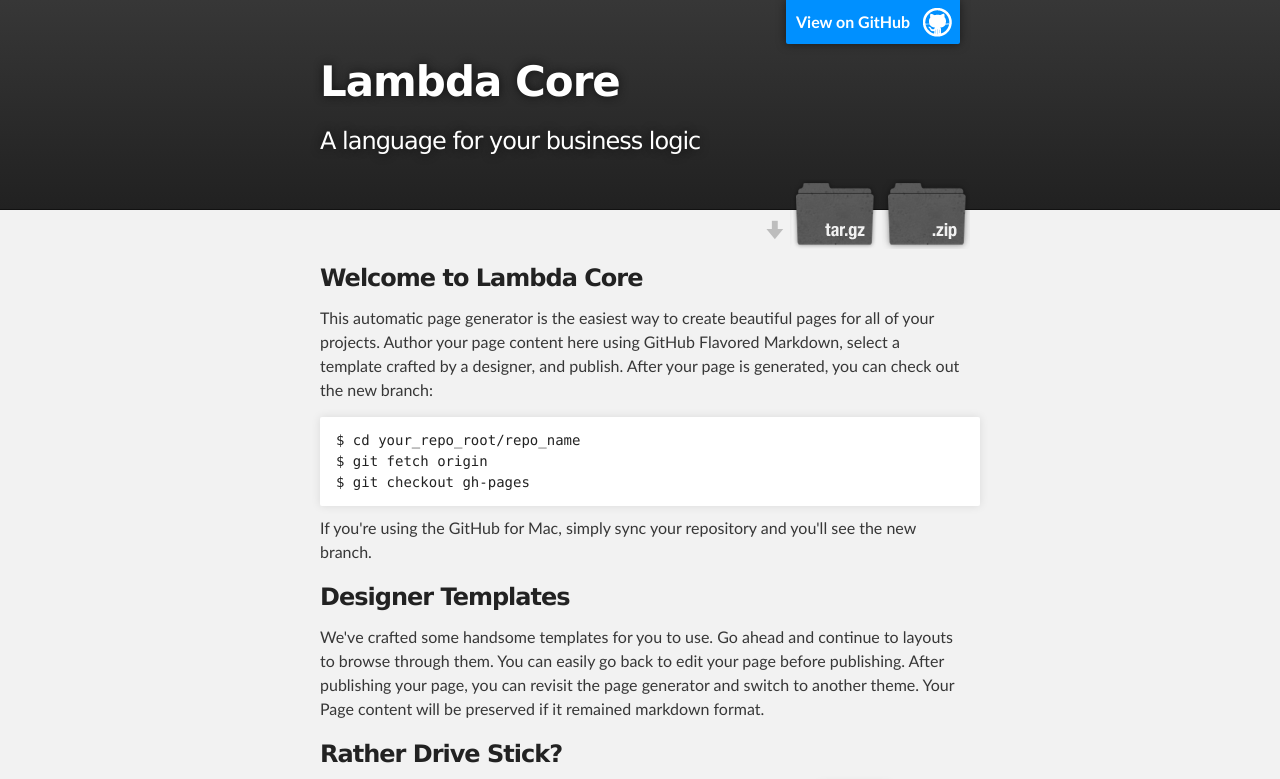
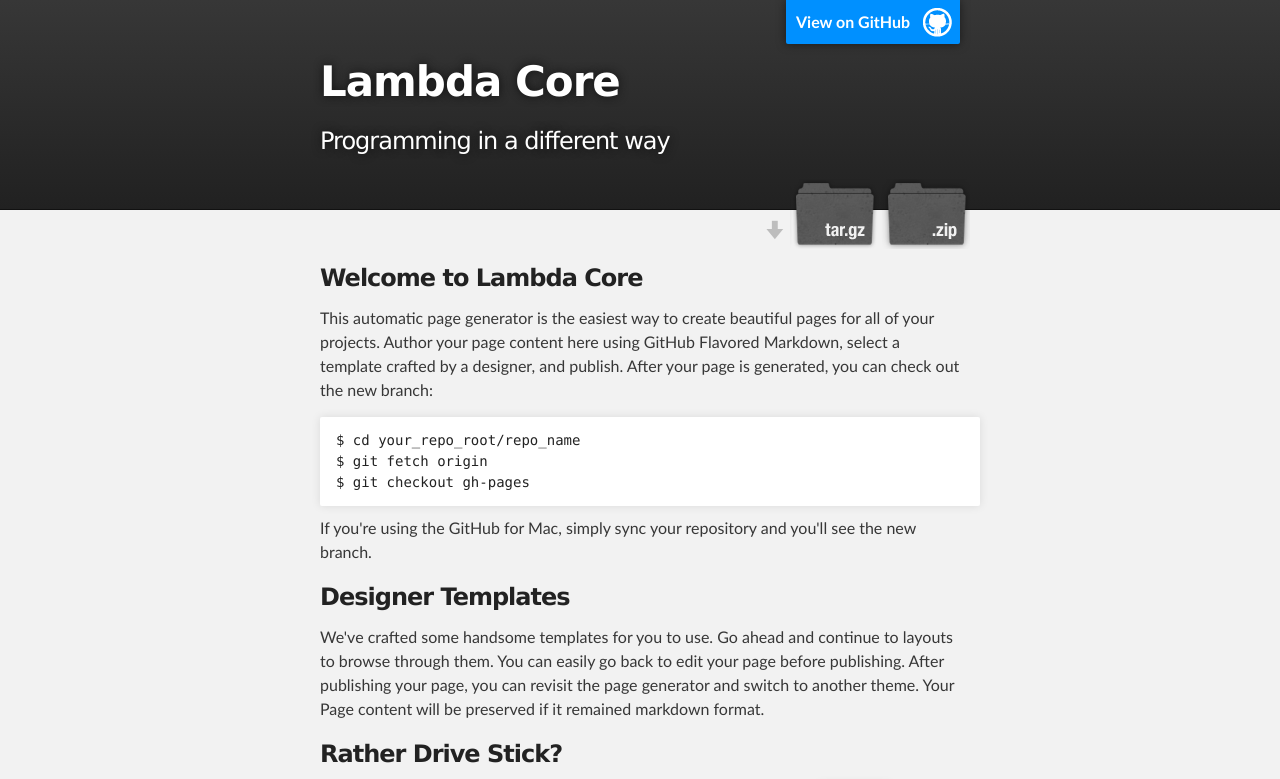
Before and after one commit to ozmi/lambda_core, a plain HTML site: page index.html in a window 1280 px wide. Shown: the top 779 px of the page. Drawn offline with Linux system fonts and the light colour scheme.

Commit message:
Changed subtitle.

```diff
--- a/index.html
+++ b/index.html
@@ -19,7 +19,7 @@
           <a id="forkme_banner" href="https://github.com/ozmi/lambda_core">View on GitHub</a>
 
           <h1 id="project_title">Lambda Core</h1>
-          <h2 id="project_tagline">A language for your business logic</h2>
+          <h2 id="project_tagline">Programming in a different way</h2>
 
             <section id="downloads">
               <a class="zip_download_link" href="https://github.com/ozmi/lambda_core/zipball/master">Download this project as a .zip file</a>
```
